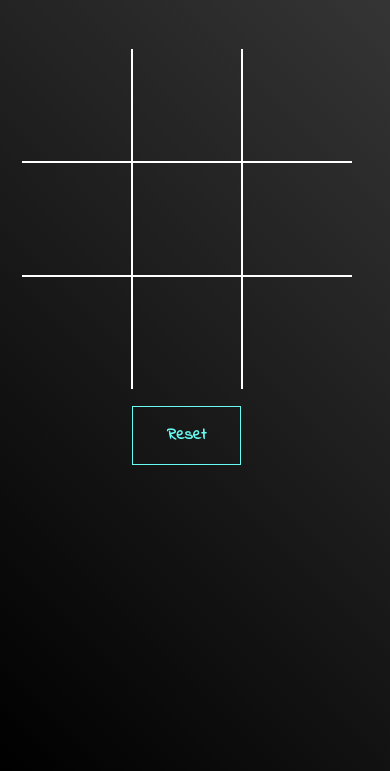
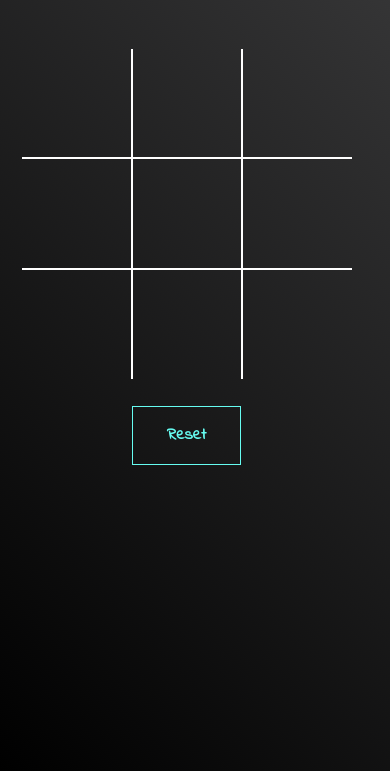
Before and after one commit to jy7196/tictactoe, a plain HTML site: page index.html in a window 390 px wide. Shown: the part 73-844 px from the top of the page. Drawn offline with Linux system fonts and the light colour scheme; a web font is replaced by a local one.

Commit message:
Add files via upload

```diff
--- a/styles.css
+++ b/styles.css
@@ -145,7 +145,11 @@ html{
         max-height: 100%;
     }
         #board{
-
+            display: grid;
+            gap: 0px;
+            grid-template-columns: repeat(3, 1fr);
+            padding: 10px;
+            background-color: rgba(181, 181, 255, 0) ;
             height: 350px;
             width: 350px;
             margin: auto;
@@ -163,12 +167,20 @@ html{
             font-size: 2em;
             font-family: 'Indie Flower', cursive;
            }
+        button{
+            font-size: 35px;
+            font-weight: bold;
+            font-family: 'Indie Flower', cursive;
+
+        }
         button:hover{
             background-color: rgba(162, 162, 162, 0.689);
         }
         button:disabled,button[disabled]{
             font-weight: bold;
             font-size: 35px;
+            font-family: 'Indie Flower', cursive;
+            background-color: transparent;
 
     }
     #reset{
@@ -208,7 +220,10 @@ html{
         font-size: 20px;
         width: 120px;
     }
+    button{
+        font-size: 45px;
 
+    }
     button:disabled,button[disabled]{
         font-size: 45px;
     }
```
